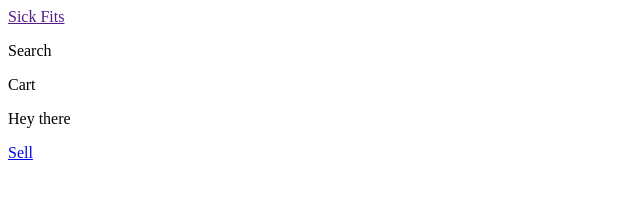
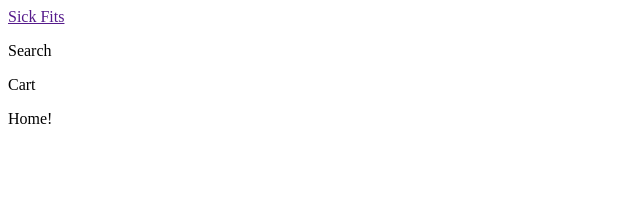
Before and after one commit to DrBrowntown/fits, a Next.js app in the folder frontend/: page / in a window 1280 px wide. Shown: the top 211 px of the page, without its empty margins (0-640 px from the left). Built offline with nearby package versions, Linux system fonts and the light colour scheme.

Commit message:
feat: Remove Link from index and sell and add to Nav component

```diff
--- a/frontend/pages/index.js
+++ b/frontend/pages/index.js
@@ -2,10 +2,7 @@ import Link from "next/link";
 
 const Home = props => (
   <div>
-    <p>Hey there</p>
-    <Link href="/sell">
-      <a>Sell</a>
-    </Link>
+    <p>Home!</p>
   </div>
 );
 
--- a/frontend/pages/sell.js
+++ b/frontend/pages/sell.js
@@ -3,9 +3,6 @@ import Link from "next/link";
 const Sell = props => (
   <div>
     <p>Sell!</p>
-    <Link href="/">
-      <a>Home!</a>
-    </Link>
   </div>
 );
 
```
Also changed, not shown: frontend/components/Nav.js (added, +12 -0 lines).
